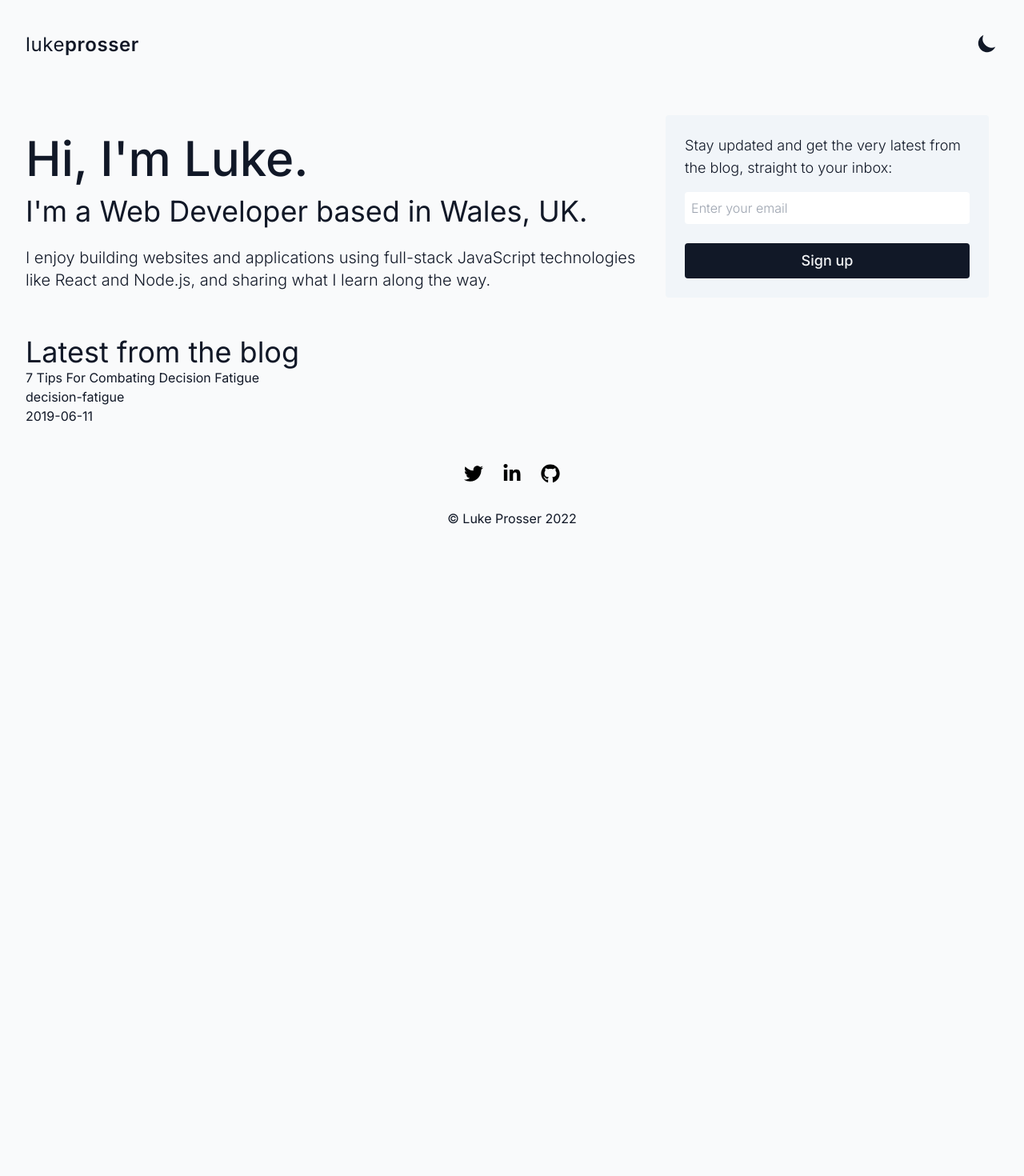
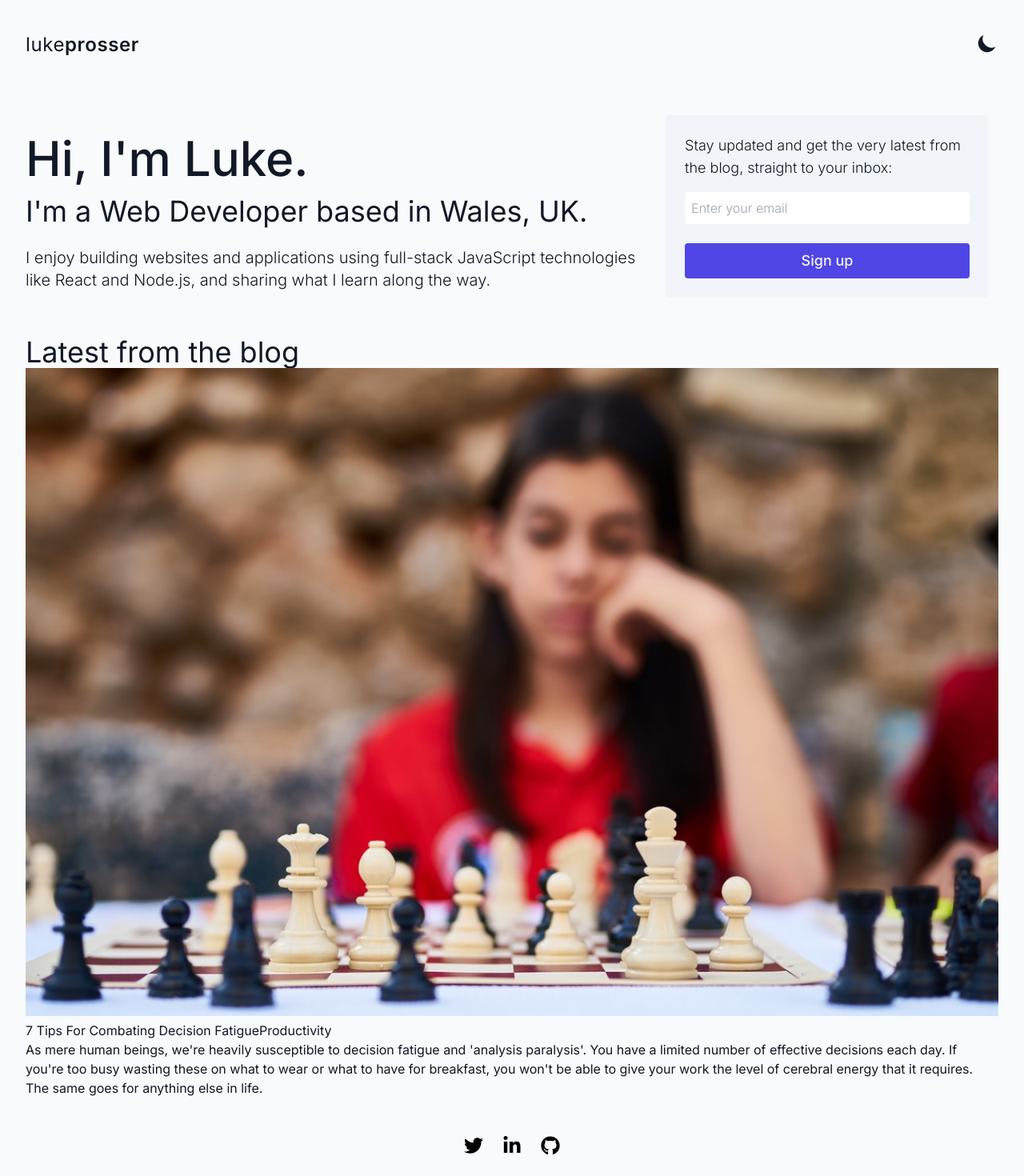
Before and after one commit to lukeprosser/lukesprosser-nextjs, a Next.js app: page / in a window 1280 px wide. Shown: the top 1470 px of the page at 80% size. Before the commit the page ends 800 px from the top, so only its background shows below. Built offline with nearby package versions, Linux system fonts and the light colour scheme.

Commit message:
index page blog post summary elements

```diff
--- a/components/signupForm.js
+++ b/components/signupForm.js
@@ -55,7 +55,7 @@ export default function SignupForm() {
               <div className='ml-form-embedSubmit'>
                 <button
                   type='submit'
-                  className='w-full p-2 font-medium text-gray-100 bg-gray-900 rounded hover:bg-indigo-600 dark:bg-indigo-600 primary dark:hover:bg-indigo-700'
+                  className='w-full p-2 font-medium text-gray-100 bg-indigo-600 rounded hover:bg-indigo-700 dark:bg-indigo-600 primary dark:hover:bg-indigo-700'
                 >
                   Sign up
                 </button>
--- a/pages/index.js
+++ b/pages/index.js
@@ -1,5 +1,6 @@
 import Head from 'next/head';
 import Link from 'next/link';
+import Image from 'next/image';
 import { getSortedPostsData } from '../lib/posts';
 import Layout from '../components/layout';
 import Header from '../components/header';
@@ -48,15 +49,27 @@ export default function Home({ allPostsData }) {
           <section>
             <h2 className='text-4xl'>Latest from the blog</h2>
             <ul>
-              {allPostsData.map(({ id, date, title }) => (
-                <li key={id}>
-                  {title}
-                  <br />
-                  {id}
-                  <br />
-                  {date}
-                </li>
-              ))}
+              {allPostsData.map(
+                ({ id, title, cover_image, image_alt, tags, excerpt }) => (
+                  <li key={id}>
+                    <Image
+                      src={`/images/posts/${cover_image}`}
+                      alt={image_alt}
+                      width={1280}
+                      height={853}
+                    />
+                    <div>
+                      <Link href={`/posts/${id}`}>
+                        <a>{title}</a>
+                      </Link>
+                      {tags.map((tag) => (
+                        <span key={tag}>{tag}</span>
+                      ))}
+                      <p>{excerpt}</p>
+                    </div>
+                  </li>
+                )
+              )}
             </ul>
           </section>
         </main>
--- a/pages/posts/[id].js
+++ b/pages/posts/[id].js
@@ -16,8 +16,10 @@ export default function Post({ postData }) {
       <Head>
         <title>{postData.title}</title>
       </Head>
-      <h1>{postData.title}</h1>
-      <div dangerouslySetInnerHTML={{ __html: postData.contentHtml }} />
+      <article className='prose'>
+        <h1>{postData.title}</h1>
+        <div dangerouslySetInnerHTML={{ __html: postData.contentHtml }} />
+      </article>
     </Layout>
   );
 }
--- a/posts/decision-fatigue.md
+++ b/posts/decision-fatigue.md
@@ -2,8 +2,10 @@
 title: '7 Tips For Combating Decision Fatigue'
 date: '2019-06-11'
 author: 'Luke Prosser'
-cover_image: './decision-fatigue.jpg'
+cover_image: 'decision-fatigue.jpg'
+image_alt: 'Picture of person playing chess'
 tags: ['Productivity']
+excerpt: "As mere human beings, we're heavily susceptible to decision fatigue and 'analysis paralysis'. You have a limited number of effective decisions each day. If you're too busy wasting these on what to wear or what to have for breakfast, you won't be able to give your work the level of cerebral energy that it requires. The same goes for anything else in life."
 draft: false
 ---
 
```
Also changed, not shown: public/images/posts/decision-fatigue.jpg (added).
